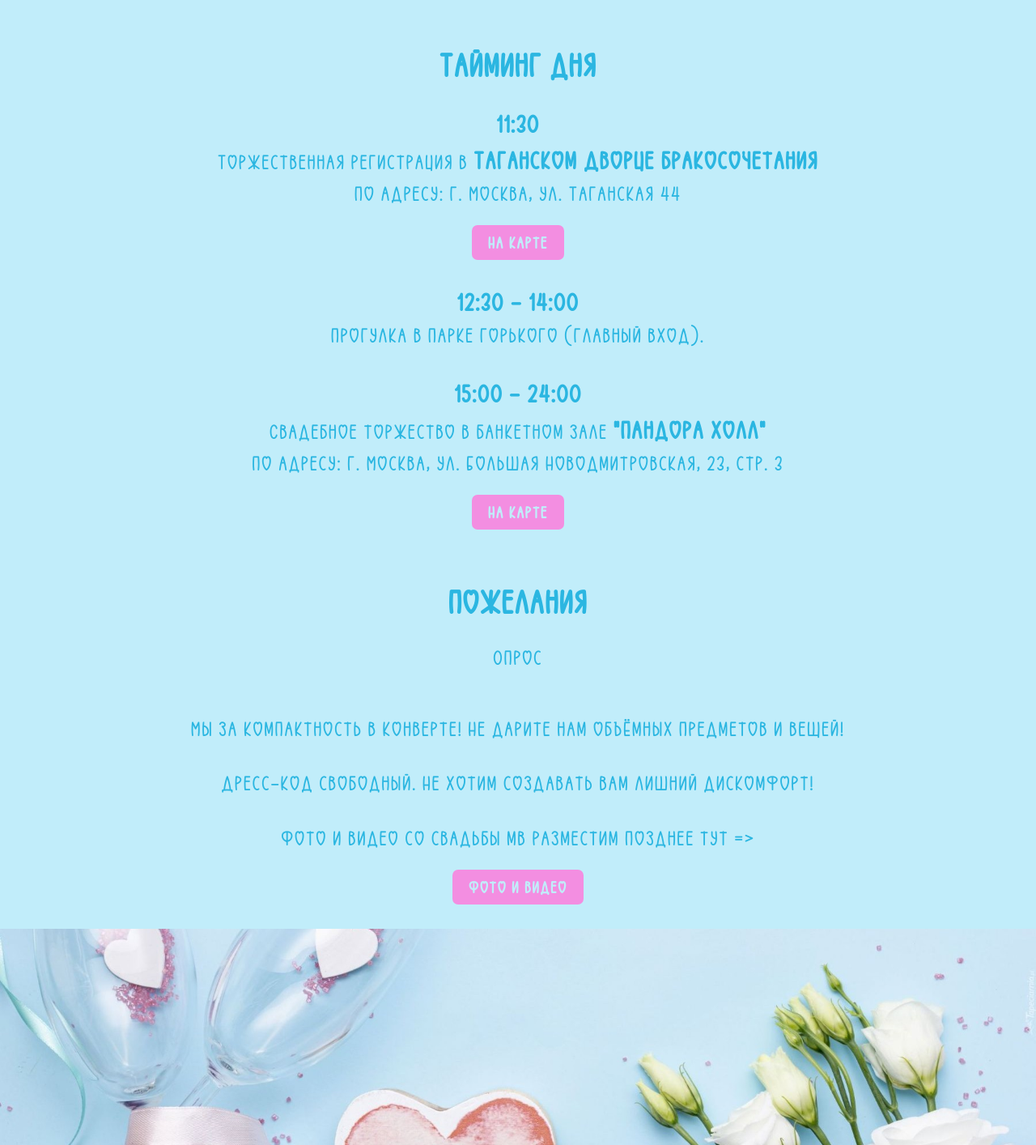
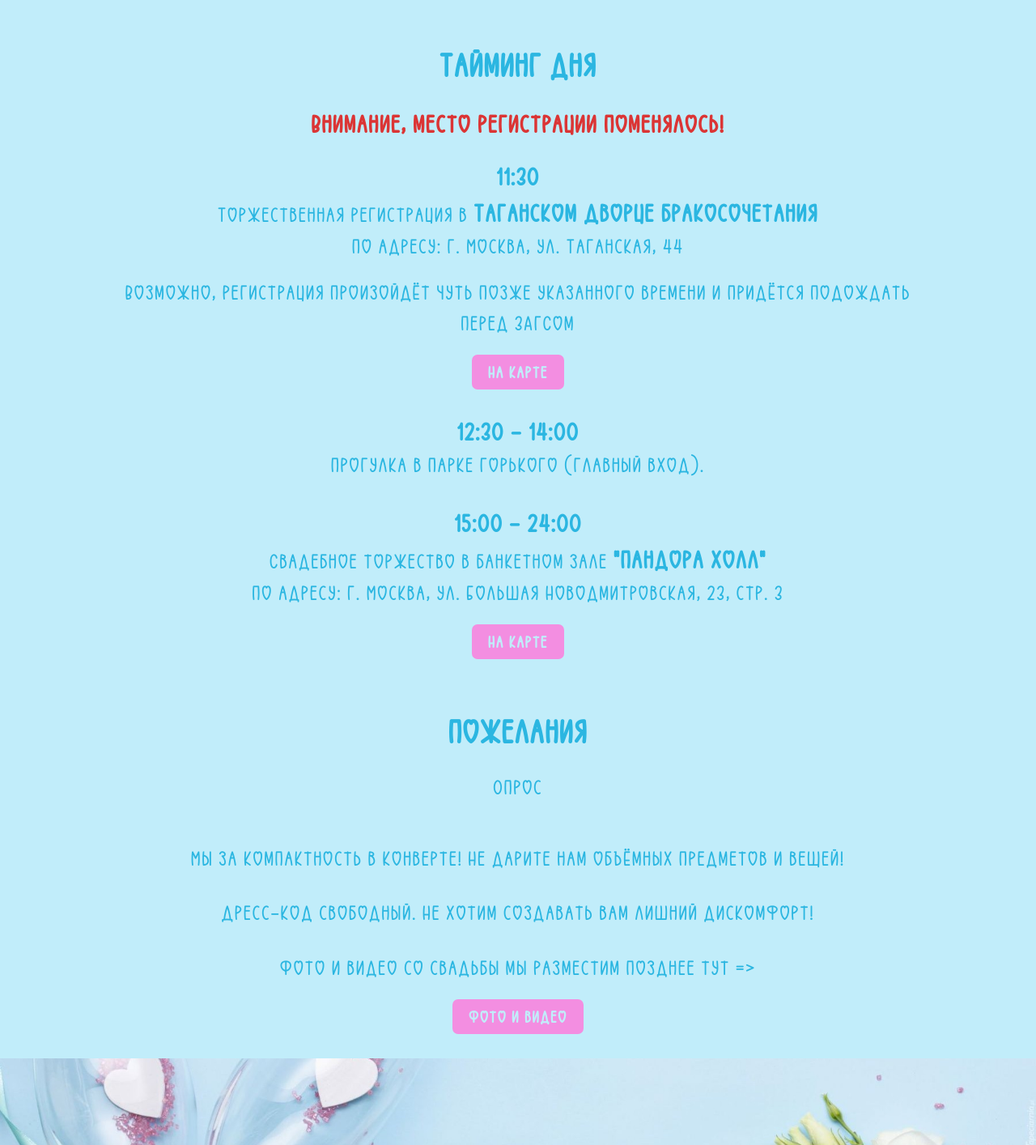
Before and after one commit to Oleg-Solovev/wedding, a plain HTML site: page index.html in a window 1280 px wide. Shown: the part 3120-4534 px from the top of the page at 81% size. Drawn offline with Linux system fonts and the light colour scheme.

Commit message:
#12 Добавление информации на сайт

```diff
--- a/index.html
+++ b/index.html
@@ -102,9 +102,13 @@
         <ul class="section__list">
 
           <li class="section__item">
-            <p class="section__descr"><b class="section__descr-XL">11:30 </b><br>Торжественная регистрация в <b
+            <p class="section__descr section__descr--red"><b class="section__descr-XL">Внимание, место регистрации
+                поменялось!</b></p>
+            <p class="section__descr"><b class="section__descr-XL">11:30</b><br>Торжественная регистрация в <b
                 class="section__descr-XL">Таганском Дворце бракосочетания</b><br>
-              по адресу: г. Москва, ул. Таганская 44</p>
+              по адресу: г. Москва, ул. Таганская, 44</p>
+            <p class="section__descr">Возможно, регистрация произойдёт чуть позже указанного времени и придётся
+              подождать перед ЗАГСом</p>
             <button class="btn section__btn" onclick="modalWindow(1)">На карте</button>
             <div id="location-map-1" class="location__map modal visually-hidden">
               <button class="btn modal__btn" onclick="modalWindow(1)">&times;</button>
@@ -157,7 +161,7 @@
             <p class="section__descr">Дресс-код свободный. Не&nbsp;хотим создавать вам лишний дискомфорт!</p>
           </li>
           <li class="section__item">
-            <p class="section__descr">Фото и&nbsp;видео со&nbsp;свадьбы мв&nbsp;разместим позднее тут =&gt;</p>
+            <p class="section__descr">Фото и&nbsp;видео со&nbsp;свадьбы мы&nbsp;разместим позднее тут =&gt;</p>
           </li>
         </ul>
         <a class="section__link" target="_blank" href="https://disk.yandex.ru/d/vx7XWZ3QY7vlwA"><button
--- a/scss/_section.scss
+++ b/scss/_section.scss
@@ -16,6 +16,10 @@
 
 .section__descr {
     font-size: 25px;
+}
+
+.section__descr--red {
+    color: rgb(219, 53, 53);
 }
 
 .section__btn {
```
Also changed, not shown: css/style.css, 1 other file.
